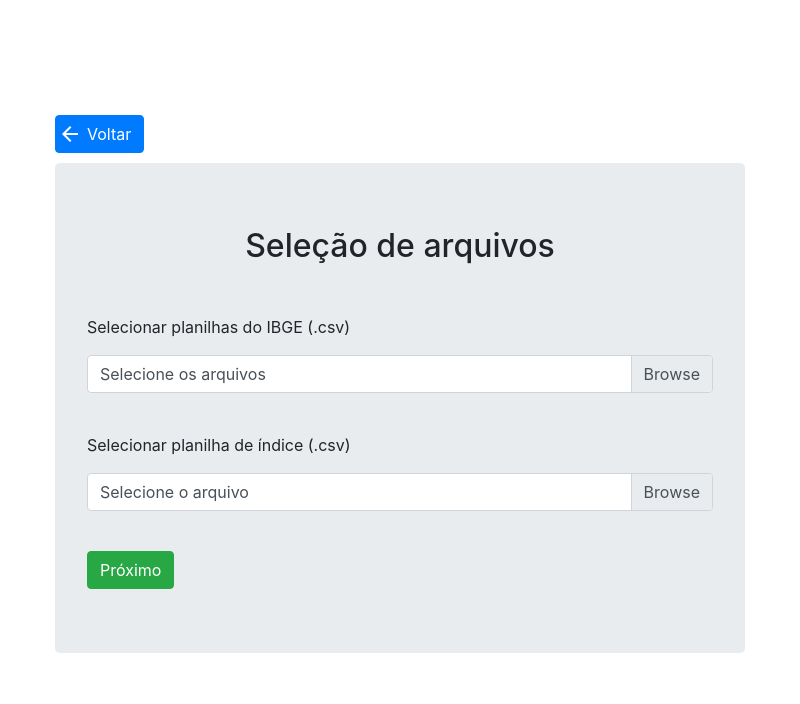
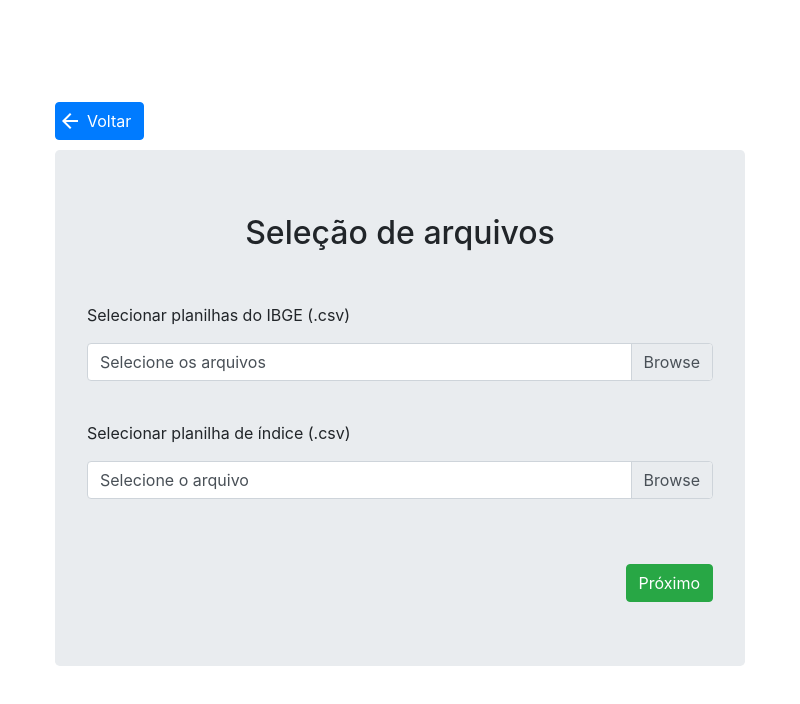
Before and after one commit to ronaldoapf/PDS1, an Electron app: page dev/Luzibge/_view/telaArquivos.html in a window 800 px wide. Drawn offline with nearby package versions, Linux system fonts and the light colour scheme.

Commit message:
Alteração no botão de próximo da pagina

```diff
--- a/dev/Luzibge/_view/telaArquivos.html
+++ b/dev/Luzibge/_view/telaArquivos.html
@@ -3,8 +3,7 @@
 <head>
     <script src="../_assets/_js/sweetalert.min.js"></script>
     <link rel="stylesheet" href="../_assets/_css/bootstrap.css">
-    <script src="../_assets/_js/jquery-3.3.1.slim.min.js"></script>
-    <script src="../_assets/_js/popper.min.js"></script>
+
     <!-- <script src="../_assets/_js/bootstrap.js"></script> -->
     <link href="https://fonts.googleapis.com/icon?family=Material+Icons"
       rel="stylesheet">
@@ -24,8 +23,10 @@
             text-decoration: none;
         }
 
-        .button {
+        .buttonNext{
             display: flex;
+            float: right;
+            margin-top: 25px;
         }
         .icon{
             margin-left: -10px;
@@ -51,6 +52,8 @@
 
     <div class="d-flex align-items-center h-100">
         <div class="container">
+            <div class="row">
+                <div class="col-12">
                     <button type="button" class="btnBack btn btn-primary">
                         <a href="index.html">
                             <div class="d-flex">
@@ -63,6 +66,8 @@
                             </div>
                         </a>
                     </button>
+                </div>
+            </div>
             <div class="jumbotron">
                 <h2 class="text-center" style="margin-bottom: 50px;">
                     Seleção de arquivos
@@ -96,7 +101,8 @@
                 </div>
 
                 <div class="row">
-                    <div class="button col-12 text-right">
+                    <div class="col-12">
+                        <div class="buttonNext">
                             <div class="input-group">
                                 <button class="btn btn-success" onclick="getFiles()" type="button"
                                 id="inputGroupFileAddon04">
@@ -106,10 +112,15 @@
                             </div>
                         </div>
                     </div>
+                </div>
 
             </div>
         </div>
     </div>
+
+    <script src="https://code.jquery.com/jquery-3.3.1.slim.min.js" integrity="sha384-q8i/X+965DzO0rT7abK41JStQIAqVgRVzpbzo5smXKp4YfRvH+8abtTE1Pi6jizo" crossorigin="anonymous"></script>
+    <script src="https://cdnjs.cloudflare.com/ajax/libs/popper.js/1.14.7/umd/popper.min.js" integrity="sha384-UO2eT0CpHqdSJQ6hJty5KVphtPhzWj9WO1clHTMGa3JDZwrnQq4sF86dIHNDz0W1" crossorigin="anonymous"></script>
+    <script src="https://stackpath.bootstrapcdn.com/bootstrap/4.3.1/js/bootstrap.min.js" integrity="sha384-JjSmVgyd0p3pXB1rRibZUAYoIIy6OrQ6VrjIEaFf/nJGzIxFDsf4x0xIM+B07jRM" crossorigin="anonymous"></script>
 </body>
 
 </html>
```
Lines whose indentation alone changed are shown as unchanged.
